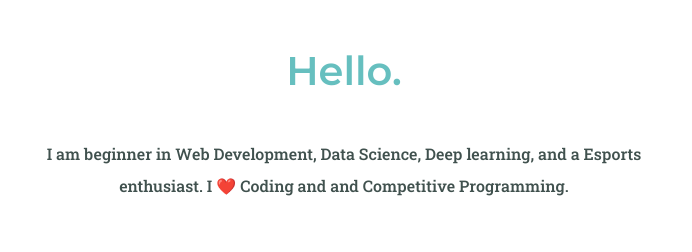
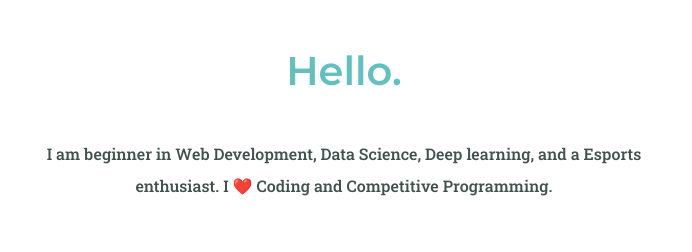
Before and after one commit to abhijeetkatore007/CV1, a plain HTML site: page index.html in a window 1280 px wide. Shown: the part 1220-1472 px from the top of the page, without its empty margins (296-988 px from the left). Drawn offline with Linux system fonts and the light colour scheme.

Commit message:
"and" is removed

```diff
--- a/index.html
+++ b/index.html
@@ -20,7 +20,7 @@
       <div class="profile">
         <img class="Abhijeet" src="images/Abhijeet.png" alt="">
         <h2>Hello.</h2>
-        <p class="hello">I am beginner in Web Development, Data Science, Deep learning, and a Esports enthusiast. I ❤️ Coding and and Competitive Programming.</p>
+        <p class="hello">I am beginner in Web Development, Data Science, Deep learning, and a Esports enthusiast. I ❤️ Coding and Competitive Programming.</p>
       </div>
       <hr class="bullets">
       <div class="skills">
```
